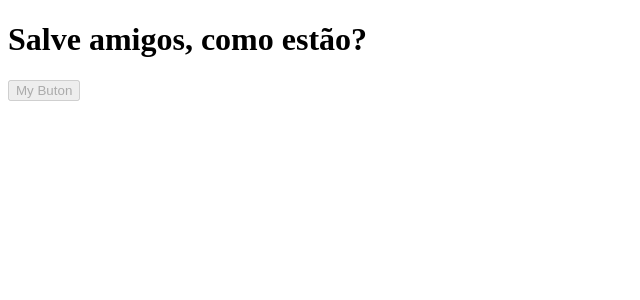
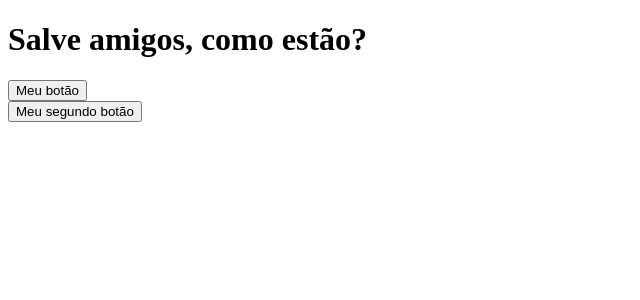
Before and after one commit to abimaelrsergio/angular-ng4-playground, an Angular app: page / in a window 1280 px wide. Shown: the top 300 px of the page, without its empty margins (0-640 px from the left). Built offline with nearby package versions, Linux system fonts and the light colour scheme.

Commit message:
Event Binding

```diff
--- a/src/app/app.component.ts
+++ b/src/app/app.component.ts
@@ -5,13 +5,17 @@ import { Component } from '@angular/core';
   template: `
   <h1>Salve amigos, como estão?</h1>
 
-  <button [disabled]="buttonStatus == 'enabled'">My Buton</button>
+  <button (click)="myEvent($event)">Meu botão</button>
+  <BR />
+  <button (mouseenter)="myEvent($event)">Meu segundo botão</button>
 
   `,
   styleUrls: ['./app.component.css']
 })
 export class AppComponent {
 
-  buttonStatus = 'enabled';
+  myEvent(){
+  	console.log(event);
+  }
 
 }
```
